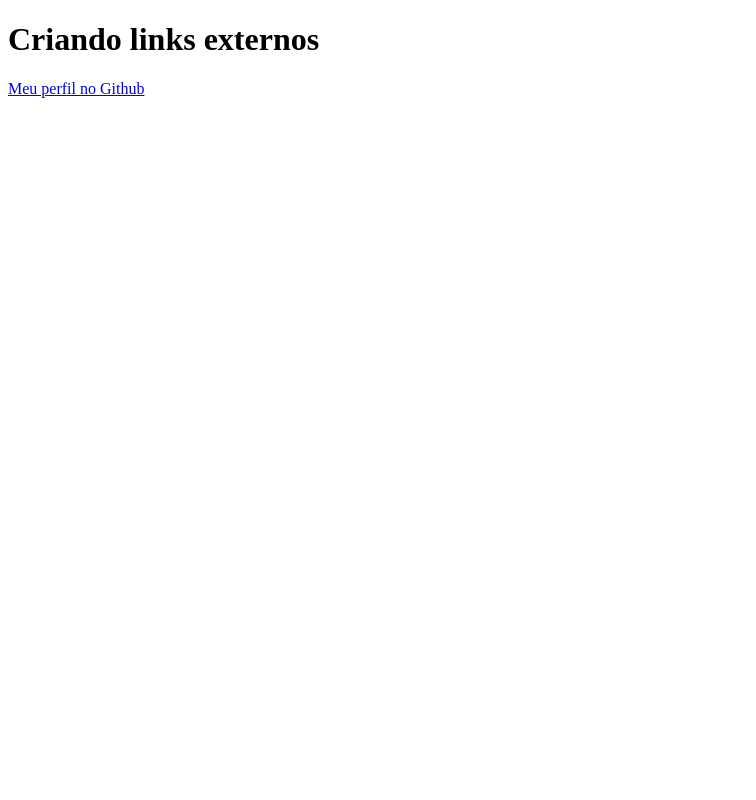
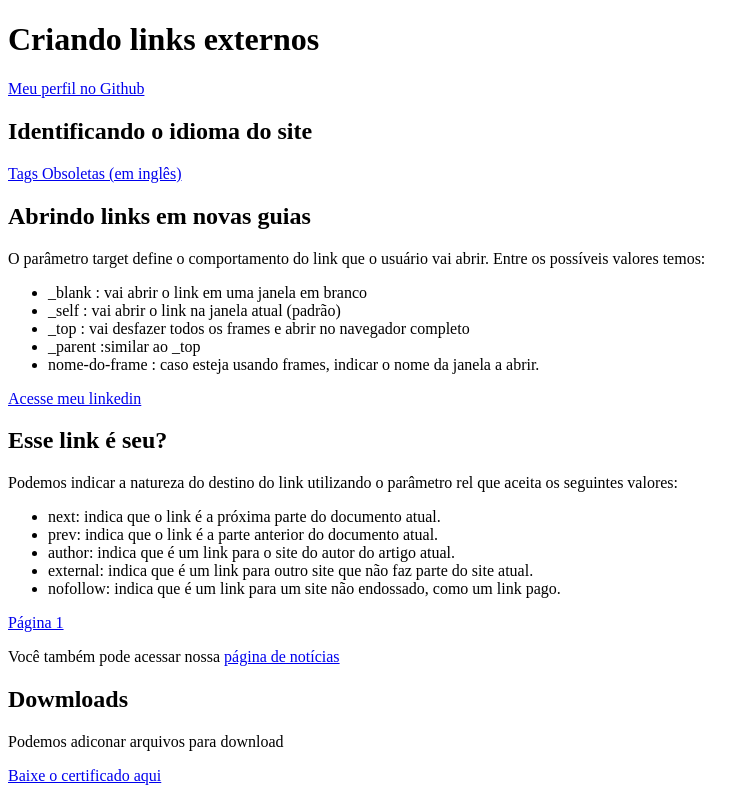
Before and after one commit to LucasSilva-dev-lua/Github, a plain HTML site: page Exercícios/ex007/index.html in a window 1280 px wide. Shown: the whole page, without its empty margins (0-756 px from the left). Drawn offline with Linux system fonts and the light colour scheme.

Commit message:
alterações no exercício

```diff
--- a/Exercícios/ex007/index.html
+++ b/Exercícios/ex007/index.html
@@ -9,6 +9,37 @@
     <h1>Criando links externos</h1>
     <a href="https://github.com/LucasSilva-dev-lua">Meu perfil no Github</a>
 
+    <h2>Identificando o idioma do site</h2>
+    <a href="https://www.w3.org/TR/2014/REC-html5-20141028/obsolete.html" hreflang="en">Tags Obsoletas (em inglês)</a>
 
+    <h2>Abrindo links em novas guias</h2>
+    <p>O parâmetro target define o comportamento do link que o usuário vai abrir. Entre os possíveis valores temos:
+        <ul>
+            <li>_blank : vai abrir o link em uma janela em branco</li>
+            <li>_self : vai abrir o link na janela atual (padrão)</li>
+            <li>_top : vai desfazer todos os frames e abrir no navegador completo</li>
+            <li>_parent :similar ao _top</li>
+            <li>nome-do-frame : caso esteja usando frames, indicar o nome da janela a abrir.</li>
+        </ul>
+    </p>
+    <a href="http://www.linkedin.com/in/lucasdasilvaferreira" target="_blank">Acesse meu linkedin</a>
+
+    <h2>Esse link é seu?</h2>
+    <p>Podemos indicar a natureza do destino do link utilizando o parâmetro rel que aceita os seguintes valores:
+        <ul>
+            <li>next: indica que o link é a próxima parte do documento atual.</li>
+            <li>prev: indica que o link é a parte anterior do documento atual.</li>
+            <li>author: indica que é um link para o site do autor do artigo atual.</li>
+            <li>external: indica que é um link para outro site que não faz parte do site atual.</li>
+            <li>nofollow: indica que é um link para um site não endossado, como um link pago.</li>
+        </ul>
+    </p>
+    <a href="pagina1.html" target="_self" rel="next">Página 1</a>
+
+    <p>Você também pode acessar nossa <a href="noticias/pagina2.html" target="_self" rel="next">página de notícias</a></p>
+
+    <h2>Dowmloads</h2>
+    <p>Podemos adiconar arquivos para download</p>
+    <a href="downloads/Certificado Gestão e Empregabilidade - Recode.pdf" downloads="Certificado Gestão e Empregabilidade - Recode.pdf" type="application/pdf">Baixe o certificado aqui</a>
 </body>
 </html>
```
Also changed, not shown: Exercícios/ex007/noticias/pagina2.html (added, +14 -0 lines), Exercícios/ex007/pagina1.html (added, +14 -0 lines), 1 other file.
